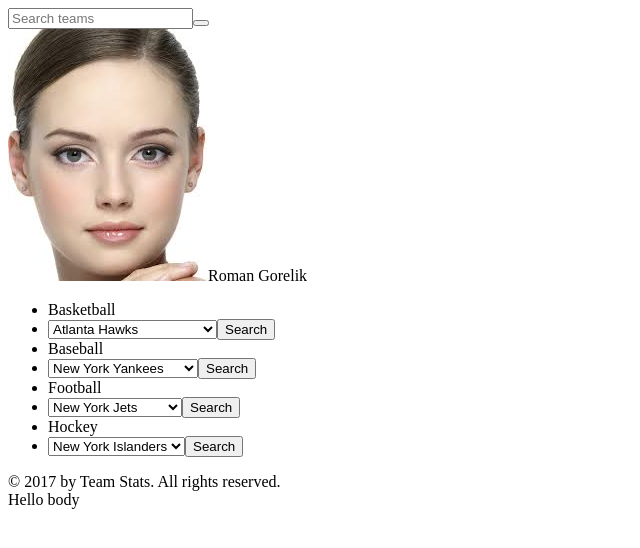
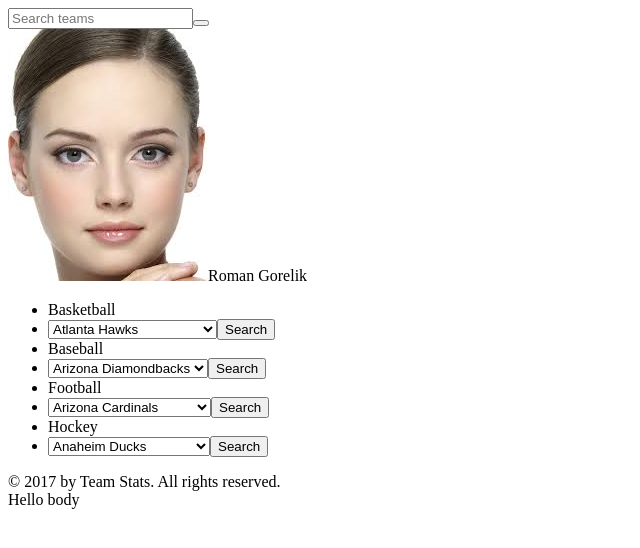
Before and after one commit to romangorelik/TeamInfo, a React app: page / in a window 1280 px wide. Shown: the top 548 px of the page, without its empty margins (0-640 px from the left). Built offline with nearby package versions, Linux system fonts and the light colour scheme; the HTML template or start-up script is replaced by a standard one.

Commit message:
Input all the data into the different teams for different leagues

```diff
--- a/client/src/components/SideNav.jsx
+++ b/client/src/components/SideNav.jsx
@@ -39,36 +39,36 @@ class SideNavJSX extends React.Component {
           <li className="side-nav__dropdown side-nav__dropdown--basketball">
             <form className="side-nav__dropdown-form">
               <select name='basketball-teams'>
-                <option value='Atlanta Hawks'>Atlanta Hawks</option>
-                <option value='Boston Celtics'>Boston Celtics</option>
-                <option value='Brooklyn Nets'>Brooklyn Nets</option>
-                <option value='Charlotte Hornets'>Charlotte Hornets</option>
-                <option value='Chicago Bulls'>Chicago Bulls</option>
-                <option value='Cleveland Cavaliers'>Cleveland Cavaliers</option>
-                <option value='Dallas Mavericks'>Dallas Mavericks</option>
-                <option value='Denver Nuggets'>Denver Nuggets</option>
-                <option value='Detroit Pistons'>Detroit Pistons</option>
-                <option value='Golden State Warriors'>Golden State Warriors</option>
-                <option value='Houston Rockets'>Houston Rockets</option>
-                <option value='Indiana Pacers'>Indiana Pacers</option>
-                <option value='Los Angeles Clippers'>Los Angeles Clippers</option>
-                <option value='Los Angeles Angeles'>Los Angeles Angeles</option>
-                <option value='Memphis Grizzlies'>Memphis Grizzlies</option>
-                <option value='Miami Heat'>Miami Heat</option>
-                <option value='Milwaukee Bucks'>Milwaukee Bucks</option>
-                <option value='Minnesota Timberwolves'>Minnesota Timberwolves</option>
-                <option value='New Orleans Pelicans'>New Orleans Pelicans</option>
-                <option value='New York Knicks'>New York Knicks</option>
-                <option value='Oklahoma City Thunder'>Oklahoma City Thunder</option>
-                <option value='Orlando Magic'>Orlando Magic</option>
-                <option value='Philadelphia 76ers'>Philadelphia 76ers</option>
-                <option value='Phoenix Suns'>Phoenix Suns</option>
-                <option value='Portland Trail Blazers'>Portland Trail Blazers</option>
-                <option value='Sacramento Kings'>Sacramento Kings</option>
-                <option value='San Antonio Spurs'>San Antonio Spurs</option>
-                <option value='Toronto Raptors'>Toronto Raptors</option>
-                <option value='Utah Jazz'>Utah Jazz</option>
-                <option value='Washington Wizards'>Washington Wizards</option>
+                <option value='Atlanta_Hawks'>Atlanta Hawks</option>
+                <option value='Boston_Celtics'>Boston Celtics</option>
+                <option value='Brooklyn_Nets'>Brooklyn Nets</option>
+                <option value='Charlotte_Hornets'>Charlotte Hornets</option>
+                <option value='Chicago_Bulls'>Chicago Bulls</option>
+                <option value='Cleveland_Cavaliers'>Cleveland Cavaliers</option>
+                <option value='Dallas_Mavericks'>Dallas Mavericks</option>
+                <option value='Denver_Nuggets'>Denver Nuggets</option>
+                <option value='Detroit_Pistons'>Detroit Pistons</option>
+                <option value='Golden_State_Warriors'>Golden State Warriors</option>
+                <option value='Houston_Rockets'>Houston Rockets</option>
+                <option value='Indiana_Pacers'>Indiana Pacers</option>
+                <option value='Los_Angeles_Clippers'>Los Angeles Clippers</option>
+                <option value='Los_Angeles_Angeles'>Los Angeles Angeles</option>
+                <option value='Memphis_Grizzlies'>Memphis Grizzlies</option>
+                <option value='Miami_Heat'>Miami Heat</option>
+                <option value='Milwaukee_Bucks'>Milwaukee Bucks</option>
+                <option value='Minnesota_Timberwolves'>Minnesota Timberwolves</option>
+                <option value='New_Orleans_Pelicans'>New Orleans Pelicans</option>
+                <option value='New_York_Knicks'>New York Knicks</option>
+                <option value='Oklahoma_City_Thunder'>Oklahoma City Thunder</option>
+                <option value='Orlando_Magic'>Orlando Magic</option>
+                <option value='Philadelphia_76ers'>Philadelphia 76ers</option>
+                <option value='Phoenix_Suns'>Phoenix Suns</option>
+                <option value='Portland_Trail_Blazers'>Portland Trail Blazers</option>
+                <option value='Sacramento_Kings'>Sacramento Kings</option>
+                <option value='San_Antonio_Spurs'>San Antonio Spurs</option>
+                <option value='Toronto_Raptors'>Toronto Raptors</option>
+                <option value='Utah_Jazz'>Utah Jazz</option>
+                <option value='Washington_Wizards'>Washington Wizards</option>
               </select>
               <button className="btn btn--dropdown">Search</button>
             </form>
@@ -86,8 +86,36 @@ class SideNavJSX extends React.Component {
           <li className="side-nav__dropdown side-nav__dropdown--baseball">
             <form className="side-nav__dropdown-form">
               <select name='baseball-teams'>
-                <option value='New_York_Knicks'>New York Yankees</option>
-                <option value='Los_Angeles_Lakers'>Los Angeles Dodgers</option>
+                <option value='Arizona_Diamondbacks'>Arizona Diamondbacks</option>
+                <option value='Atlanta_Braves'>Atlanta Braves</option>
+                <option value='Baltimore_Orioles'>Baltimore Orioles</option>
+                <option value='Boston_Red_Sox'>Boston Red Sox</option>
+                <option value='Chicago_White_Sox'>Chicago White Sox</option>
+                <option value='Chicago_Cubs'>Chicago Cubs</option>
+                <option value='Cincinnati_Reds'>Cincinnati Reds</option>
+                <option value='Cleveland_Indians'>Cleveland Indians</option>
+                <option value='Colorado_Rockies'>Colorado Rockies</option>
+                <option value='Detroit_Tigers'>Detroit Tigers</option>
+                <option value='Houston_Astros'>Houston Astros</option>
+                <option value='Kansas_City_Royals'>Kansas City Royals</option>
+                <option value='Los_Angeles_Angels'>Los Angeles Angels</option>
+                <option value='Los_Angeles_Dodgers'>Los Angeles Dodgers</option>
+                <option value='Miami_Marlins'>Miami Marlins</option>
+                <option value='Milwaukee_Brewers'>Milwaukee Brewers</option>
+                <option value='Minnesota_Twins'>Minnesota Twins</option>
+                <option value='New_York_Yankees'>New York Yankees</option>
+                <option value='New_York_Mets'>New York Mets</option>
+                <option value='Oakland_Athletics'>Oakland Athletics</option>
+                <option value='Philadelphia_Phillies'>Philadelphia Phillies</option>
+                <option value='Pittsburgh_Pirates'>Pittsburgh Pirates</option>
+                <option value='San_Diego_Padres'>San Diego Padres</option>
+                <option value='San_Francisco_Giants'>San Francisco Giants</option>
+                <option value='Seattle_Mariners'>Seattle Mariners</option>
+                <option value='St._Louis_Cardinals'>St. Louis Cardinals</option>
+                <option value='Tampa_Bay_Rays'>Tampa Bay Rays</option>
+                <option value='Texas_Rangers'>Texas Rangers</option>
+                <option value='Toronto_Blue_Jays'>Toronto Blue Jays</option>
+                <option value='Washington_Nationals'>Washington Nationals</option>
               </select>
               <button className="btn btn--dropdown">Search</button>
             </form>
@@ -105,8 +133,38 @@ class SideNavJSX extends React.Component {
           <li className="side-nav__dropdown side-nav__dropdown--football">
             <form className="side-nav__dropdown-form">
               <select name='football-teams'>
-                <option value='New_York_Knicks'>New York Jets</option>
-                <option value='Los_Angeles_Lakers'>Los Angeles Rams</option>
+                <option value='Arizona_Cardinals'>Arizona Cardinals</option>
+                <option value='Atlanta_Falcons'>Atlanta Falcons</option>
+                <option value='Baltimore_Ravens'>Baltimore Ravens</option>
+                <option value='Buffalo_Bills'>Buffalo Bills</option>
+                <option value='Carolina_Panthers'>Carolina Panthers</option>
+                <option value='Chicago_Bears'>Chicago Bears</option>
+                <option value='Cincinnati_Bengals'>Cincinnati Bengals</option>
+                <option value='Cleveland_Browns'>Cleveland Browns</option>
+                <option value='Dallas_Cowboys'>Dallas Cowboys</option>
+                <option value='Denver_Broncos'>Denver Broncos</option>
+                <option value='Detroit_Lions'>Detroit Lions</option>
+                <option value='Green_Bay_Packers'>Green Bay Packers</option>
+                <option value='Houston_Texans'>Houston Texans</option>
+                <option value='Indianapolis_Colts'>Indianapolis Colts</option>
+                <option value='Jacksonville_Jaguars'>Jacksonville Jaguars</option>
+                <option value='Kansas_City_Chiefs'>Kansas City Chiefs</option>
+                <option value='Miami_Dolphins'>Miami Dolphins</option>
+                <option value='Minnesota_Vikings'>Minnesota Vikings</option>
+                <option value='New_England_Patriots'>New England Patriots</option>
+                <option value='New_Orleans_Saints'>New Orleans Saints</option>
+                <option value='New_York_Giants'>New York Giants</option>
+                <option value='New_York_Jets'>New York Jets</option>
+                <option value='Oakland_Raiders'>Oakland Raiders</option>
+                <option value='Philadelphia_Eagles'>Philadelphia Eagles</option>
+                <option value='Pittsburgh_Steelers'>Pittsburgh Steelers</option>
+                <option value='San_Diego_Chargers'>San Diego Chargers</option>
+                <option value='San_Francisco_49ers'>San Francisco 49ers</option>
+                <option value='Seattle_Seahawks'>Seattle Seahawks</option>
+                <option value='St._Louis_Rams'>St. Louis Rams</option>
+                <option value='Tampa_Bay_Buccaneers'>Tampa Bay Buccaneers</option>
+                <option value='Tennessee_Titans'>Tennessee Titans</option>
+                <option value='Washington_Redskins'>Washington Redskins</option>
               </select>
               <button className="btn btn--dropdown">Search</button>
             </form>
@@ -124,8 +182,37 @@ class SideNavJSX extends React.Component {
           <li className="side-nav__dropdown side-nav__dropdown--hockey">
             <form className="side-nav__dropdown-form">
               <select name='hockey-teams'>
-                <option value='New_York_Knicks'>New York Islanders</option>
-                <option value='Los_Angeles_Lakers'>Los Angeles Kings</option>
+                <option value='Anaheim_Ducks'>Anaheim Ducks</option>
+                <option value='Boston_Bruins'>Boston Bruins</option>
+                <option value='Buffalo_Sabres'>Buffalo Sabres</option>
+                <option value='Calgary_Flames'>Calgary Flames</option>
+                <option value='Carolina_Hurricanes'>Carolina Hurricanes</option>
+                <option value='Chicago_Blackhawks'>Chicago Blackhawks</option>
+                <option value='Colorado_Avalanche'>Colorado Avalanche</option>
+                <option value='Columbus_Blue_Jackets'>Columbus Blue Jackets</option>
+                <option value='Dallas_Stars'>Dallas Stars</option>
+                <option value='Detroit_Red_Wings'>Detroit Red Wings</option>
+                <option value='Edmonton_Oilers'>Edmonton Oilers</option>
+                <option value='Florida_Panthers'>Florida Panthers</option>
+                <option value='Los_Angeles_Kings'>Los Angeles Kings</option>
+                <option value='Minnesota_Wild'>Minnesota Wild</option>
+                <option value='Montreal_Canadiens'>Montreal Canadiens</option>
+                <option value='Nashville_Predators'>Nashville Predators</option>
+                <option value='New_Jersey_Devils'>New Jersey Devils</option>
+                <option value='New_York_Islanders'>New York Islanders</option>
+                <option value='New_York_Rangers'>New York Rangers</option>
+                <option value='Ottawa_Senators'>Ottawa Senators</option>
+                <option value='Philadelphia_Flyers'>Philadelphia Flyers</option>
+                <option value='Phoenix_Coyotes'>Phoenix Coyotes</option>
+                <option value='Pittsburgh_Penguins'>Pittsburgh Penguins</option>
+                <option value='Saint_Louis_Blues'>Saint Louis Blues</option>
+                <option value='San_Jose_Sharks'>San Jose Sharks</option>
+                <option value='Tampa_Bay_Lightning'>Tampa Bay Lightning</option>
+                <option value='Toronto_Maple_Leafs'>Toronto Maple Leafs</option>
+                <option value='Vancouver_Canucks'>Vancouver Canucks</option>
+                <option value='Vegas_Golden_Knights'>Vegas Golden Knights</option>
+                <option value='Washington_Capitals'>Washington Capitals</option>
+                <option value='Winnipeg_Jets'>Winnipeg Jets</option>
               </select>
               <button className="btn btn--dropdown">Search</button>
             </form>
```
Also changed, not shown: 2 other files (tests, documents, lock files or other folders).
